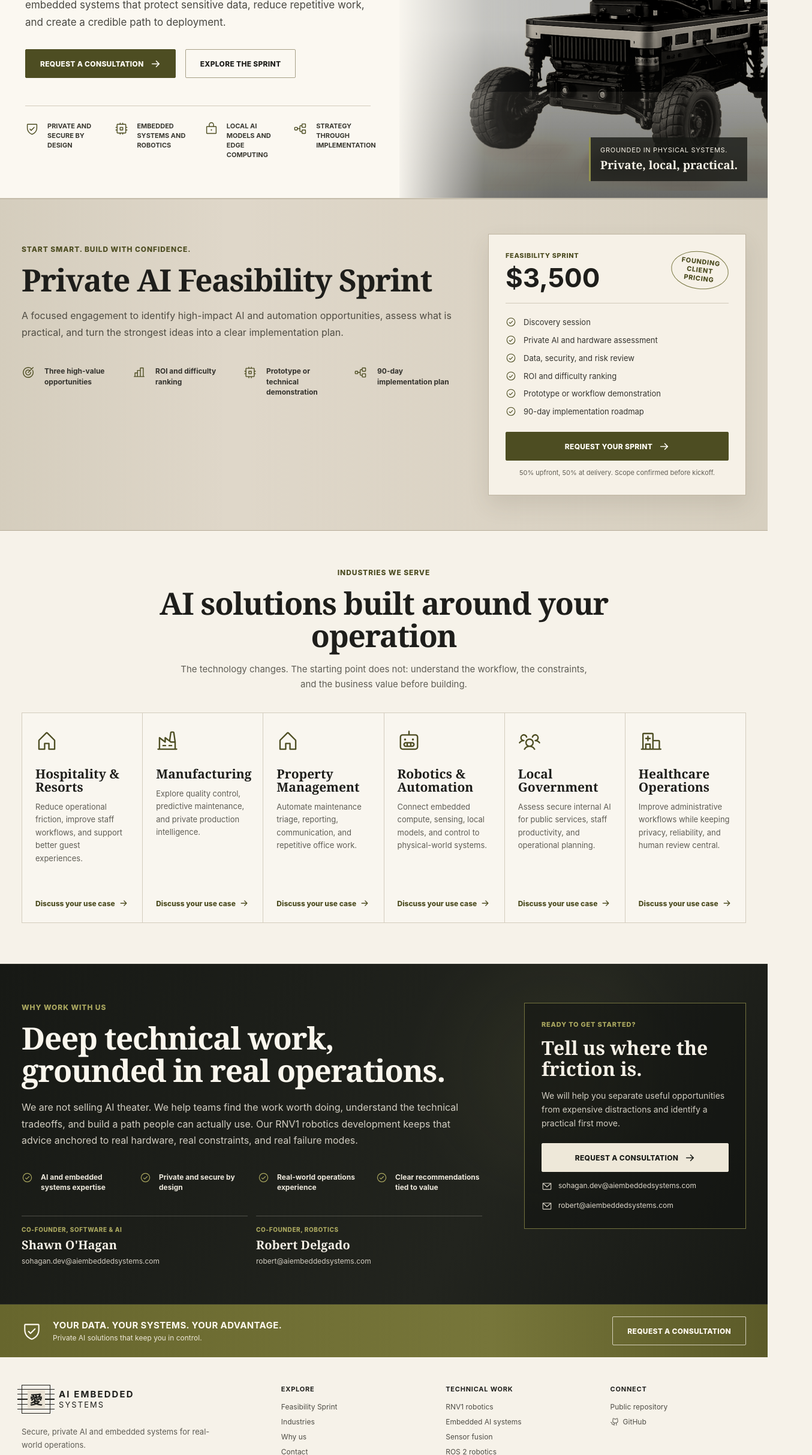
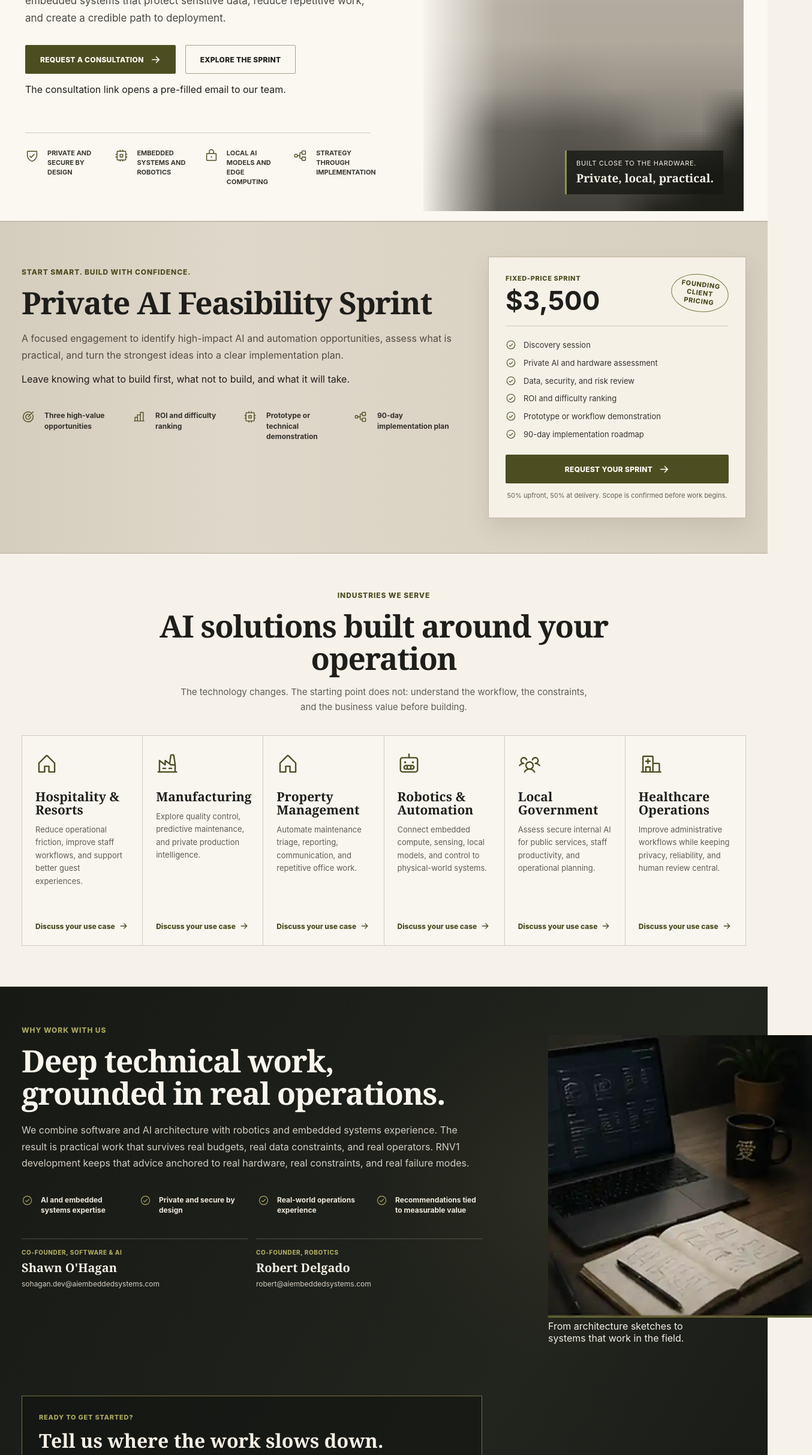
Before and after one commit to nawnie/ai-embedded-systems, a React (Vite) app: page / in a window 1280 px wide. Shown: the part 374-2800 px from the top of the page at 60% size, 1354 px wide, since content can reach past the window. Built offline with nearby package versions, Linux system fonts and the light colour scheme.

Commit message:
Apply final senior product design and conversion polish

```diff
--- a/src/App.jsx
+++ b/src/App.jsx
@@ -1,4 +1,4 @@
-import React, { useEffect, useState } from "react";
+import React, { useEffect, useRef, useState } from "react";
 import {
   ArrowRight,
   ChartBar,
@@ -18,7 +18,11 @@ import {
   UsersThree,
   X,
 } from "@phosphor-icons/react";
-import heroRobot from "./assets/hero-robot.png";
+import heroCircuit from "./assets/hero-circuit.svg";
+import studioWorkbench from "./assets/studio-workbench.svg";
+
+const CONTACT_EMAIL = "sohagan.dev@aiembeddedsystems.com";
+const ROBOTICS_EMAIL = "robert@aiembeddedsystems.com";
 
 const navItems = [
   { label: "Sprint", href: "#sprint", id: "sprint" },
@@ -27,31 +31,19 @@ const navItems = [
   { label: "Contact", href: "#contact", id: "contact" },
 ];
 
-const consultationHref = `mailto:sohagan.dev@aiembeddedsystems.com?subject=${encodeURIComponent(
+function createMailto(subject, body) {
+  return `mailto:${CONTACT_EMAIL}?subject=${encodeURIComponent(subject)}&body=${encodeURIComponent(body)}`;
+}
+
+const consultationHref = createMailto(
   "AI Embedded Systems consultation request",
-)}&body=${encodeURIComponent(`Hi Shawn,
+  `Hi AI Embedded Systems,\n\nOrganization:\nMain challenge or opportunity:\nCurrent systems or data involved:\nDesired timeline:\n\nBest,`,
+);
 
-Organization:
-Main challenge or opportunity:
-Current systems or data involved:
-Desired timeline:
-
-Best,
-`)}`;
-
-const sprintHref = `mailto:sohagan.dev@aiembeddedsystems.com?subject=${encodeURIComponent(
+const sprintHref = createMailto(
   "Private AI Feasibility Sprint request",
-)}&body=${encodeURIComponent(`Hi Shawn,
-
-I am interested in the Private AI Feasibility Sprint.
-
-Organization:
-Main operational challenge:
-Current systems or data involved:
-Preferred kickoff timing:
-
-Best,
-`)}`;
+  `Hi AI Embedded Systems,\n\nI am interested in the Private AI Feasibility Sprint.\n\nOrganization:\nMain operational challenge:\nCurrent systems or data involved:\nPreferred kickoff timing:\n\nBest,`,
+);
 
 const capabilities = [
   { label: "Private and secure by design", icon: ShieldCheck },
@@ -113,25 +105,42 @@ const reasons = [
   "AI and embedded systems expertise",
   "Private and secure by design",
   "Real-world operations experience",
-  "Clear recommendations tied to value",
+  "Recommendations tied to measurable value",
 ];
 
 const founders = [
   {
     name: "Shawn O'Hagan",
     role: "Co-Founder, Software & AI",
-    email: "sohagan.dev@aiembeddedsystems.com",
+    email: CONTACT_EMAIL,
   },
   {
     name: "Robert Delgado",
     role: "Co-Founder, Robotics",
-    email: "robert@aiembeddedsystems.com",
+    email: ROBOTICS_EMAIL,
   },
 ];
+
+const currentYear = new Date().getFullYear();
+
+function Brand() {
+  return (
+    <span className="brand">
+      <span className="brand-mark" aria-hidden="true">
+        <span>愛</span>
+      </span>
+      <span className="brand-copy">
+        <strong>AI EMBEDDED</strong>
+        <span>SYSTEMS</span>
+      </span>
+    </span>
+  );
+}
 
 function Header() {
   const [isMenuOpen, setIsMenuOpen] = useState(false);
   const [activeId, setActiveId] = useState("");
+  const menuButtonRef = useRef(null);
 
   useEffect(() => {
     const sections = navItems
@@ -170,6 +179,7 @@ function Header() {
     const handleEscape = (event) => {
       if (event.key === "Escape") {
         setIsMenuOpen(false);
+        menuButtonRef.current?.focus();
       }
     };
 
@@ -194,14 +204,8 @@ function Header() {
   return (
     <header className="site-header">
       <div className="header-inner">
-        <a className="brand" href="#top" aria-label="AI Embedded Systems home" onClick={closeMenu}>
-          <span className="brand-mark" aria-hidden="true">
-            <span>愛</span>
-          </span>
-          <span className="brand-copy">
-            <strong>AI EMBEDDED</strong>
-            <span>SYSTEMS</span>
-          </span>
+        <a href="#top" aria-label="AI Embedded Systems home" onClick={closeMenu}>
+          <Brand />
         </a>
 
         <nav
@@ -233,6 +237,7 @@ function Header() {
         </a>
 
         <button
+          ref={menuButtonRef}
           className="menu-toggle"
           type="button"
           aria-controls="primary-navigation"
@@ -240,7 +245,11 @@ function Header() {
           aria-label={isMenuOpen ? "Close navigation menu" : "Open navigation menu"}
           onClick={() => setIsMenuOpen((current) => !current)}
         >
-          {isMenuOpen ? <X size={24} weight="bold" /> : <List size={24} weight="bold" />}
+          {isMenuOpen ? (
+            <X size={24} weight="bold" aria-hidden="true" />
+          ) : (
+            <List size={24} weight="bold" aria-hidden="true" />
+          )}
         </button>
       </div>
     </header>
@@ -270,6 +279,7 @@ function Hero() {
             Explore the sprint
           </a>
         </div>
+        <p className="cta-note">The consultation link opens a pre-filled email to our team.</p>
 
         <div className="capability-row" aria-label="Core capabilities">
           {capabilities.map(({ label, icon: Icon }) => (
@@ -281,18 +291,21 @@ function Hero() {
         </div>
       </div>
 
-      <div className="hero-image">
+      <figure className="hero-image">
         <img
-          src={heroRobot}
-          alt="RNV1 embedded robotics platform"
+          src={heroCircuit}
+          width="520"
+          height="327"
+          alt="Warm-toned circuit board with a central embedded processor"
+          loading="eager"
           decoding="async"
           fetchPriority="high"
         />
-        <div className="hero-image-caption">
-          <span>Grounded in physical systems.</span>
+        <figcaption className="hero-image-caption">
+          <span>Built close to the hardware.</span>
           <strong>Private, local, practical.</strong>
-        </div>
-      </div>
+        </figcaption>
+      </figure>
     </section>
   );
 }
@@ -308,6 +321,9 @@ function Sprint() {
             A focused engagement to identify high-impact AI and automation opportunities,
             assess what is practical, and turn the strongest ideas into a clear implementation plan.
           </p>
+          <p className="section-emphasis">
+            Leave knowing what to build first, what not to build, and what it will take.
+          </p>
 
           <div className="outcome-row" aria-label="Sprint outcomes">
             {sprintOutcomes.map(({ label, icon: Icon }) => (
@@ -322,7 +338,7 @@ function Sprint() {
         <aside className="sprint-card" aria-label="Private AI Feasibility Sprint pricing and scope">
           <div className="sprint-card-heading">
             <div>
-              <span>Feasibility Sprint</span>
+              <span>Fixed-price sprint</span>
               <strong>$3,500</strong>
             </div>
             <span className="founding-note">Founding client pricing</span>
@@ -341,7 +357,9 @@ function Sprint() {
             Request your sprint
             <ArrowRight size={17} weight="bold" aria-hidden="true" />
           </a>
-          <p className="payment-note">50% upfront, 50% at delivery. Scope confirmed before kickoff.</p>
+          <p className="payment-note">
+            50% upfront, 50% at delivery. Scope is confirmed before work begins.
+          </p>
         </aside>
       </div>
     </section>
@@ -385,10 +403,10 @@ function About() {
           <p className="eyebrow eyebrow-light">Why work with us</p>
           <h2 id="about-title">Deep technical work, grounded in real operations.</h2>
           <p>
-            We are not selling AI theater. We help teams find the work worth doing,
-            understand the technical tradeoffs, and build a path people can actually use.
-            Our RNV1 robotics development keeps that advice anchored to real hardware,
-            real constraints, and real failure modes.
+            We combine software and AI architecture with robotics and embedded systems
+            experience. The result is practical work that survives real budgets, real data
+            constraints, and real operators. RNV1 development keeps that advice anchored to
+            real hardware, real constraints, and real failure modes.
           </p>
 
           <div className="reason-grid">
@@ -411,9 +429,21 @@ function About() {
           </div>
         </div>
 
+        <figure className="about-visual">
+          <img
+            src={studioWorkbench}
+            width="440"
+            height="471"
+            loading="eager"
+            decoding="async"
+            alt="Laptop and engineering notebook on a warm, dimly lit workbench"
+          />
+          <figcaption>From architecture sketches to systems that work in the field.</figcaption>
+        </figure>
+
         <aside className="contact-card" id="contact" aria-labelledby="contact-title">
           <p className="contact-kicker">Ready to get started?</p>
-          <h3 id="contact-title">Tell us where the friction is.</h3>
+          <h3 id="contact-title">Tell us where the work slows down.</h3>
           <p>
             We will help you separate useful opportunities from expensive distractions
             and identify a practical first move.
@@ -422,13 +452,14 @@ function About() {
             Request a consultation
             <ArrowRight size={17} weight="bold" aria-hidden="true" />
           </a>
-          <a className="contact-line" href="mailto:sohagan.dev@aiembeddedsystems.com">
+          <p className="contact-note">Opens a pre-filled email to Shawn O&apos;Hagan.</p>
+          <a className="contact-line" href={`mailto:${CONTACT_EMAIL}`}>
             <EnvelopeSimple size={18} aria-hidden="true" />
-            <span>sohagan.dev@aiembeddedsystems.com</span>
+            <span>{CONTACT_EMAIL}</span>
           </a>
-          <a className="contact-line" href="mailto:robert@aiembeddedsystems.com">
+          <a className="contact-line" href={`mailto:${ROBOTICS_EMAIL}`}>
             <EnvelopeSimple size={18} aria-hidden="true" />
-            <span>robert@aiembeddedsystems.com</span>
+            <span>{ROBOTICS_EMAIL}</span>
           </a>
         </aside>
       </div>
@@ -458,14 +489,8 @@ function Footer() {
     <footer className="site-footer">
       <div className="footer-main">
         <div className="footer-brand">
-          <a className="brand" href="#top" aria-label="AI Embedded Systems home">
-            <span className="brand-mark" aria-hidden="true">
-              <span>愛</span>
-            </span>
-            <span className="brand-copy">
-              <strong>AI EMBEDDED</strong>
-              <span>SYSTEMS</span>
-            </span>
+          <a href="#top" aria-label="AI Embedded Systems home">
+            <Brand />
           </a>
           <p>Secure, private AI and embedded systems for real-world operations.</p>
         </div>
@@ -499,7 +524,7 @@ function Footer() {
       </div>
 
       <div className="footer-bottom">
-        <span>© 2026 AI Embedded Systems.</span>
+        <span>© {currentYear} AI Embedded Systems.</span>
         <span>Shawn O&apos;Hagan, Software &amp; AI · Robert Delgado, Robotics</span>
       </div>
     </footer>
```
